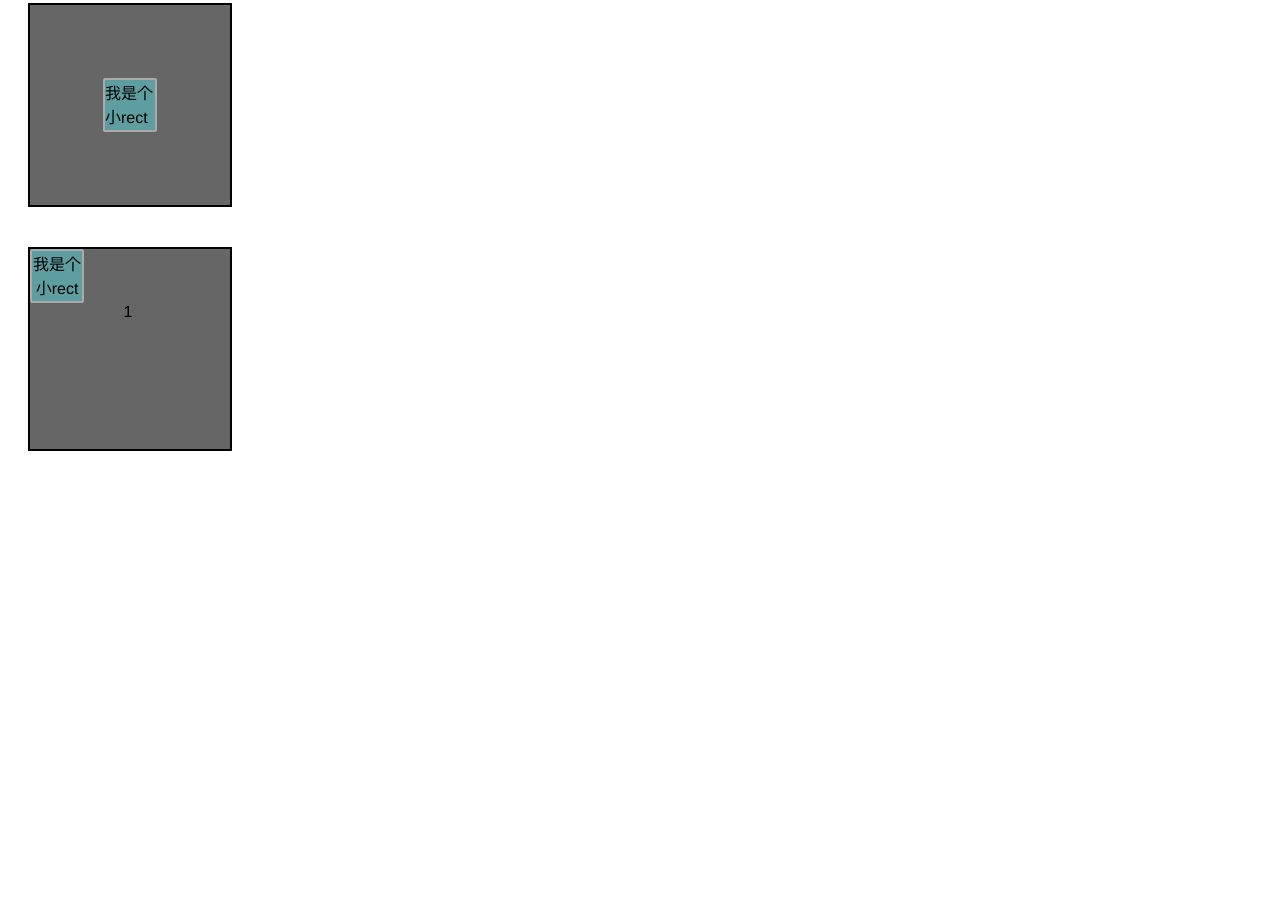
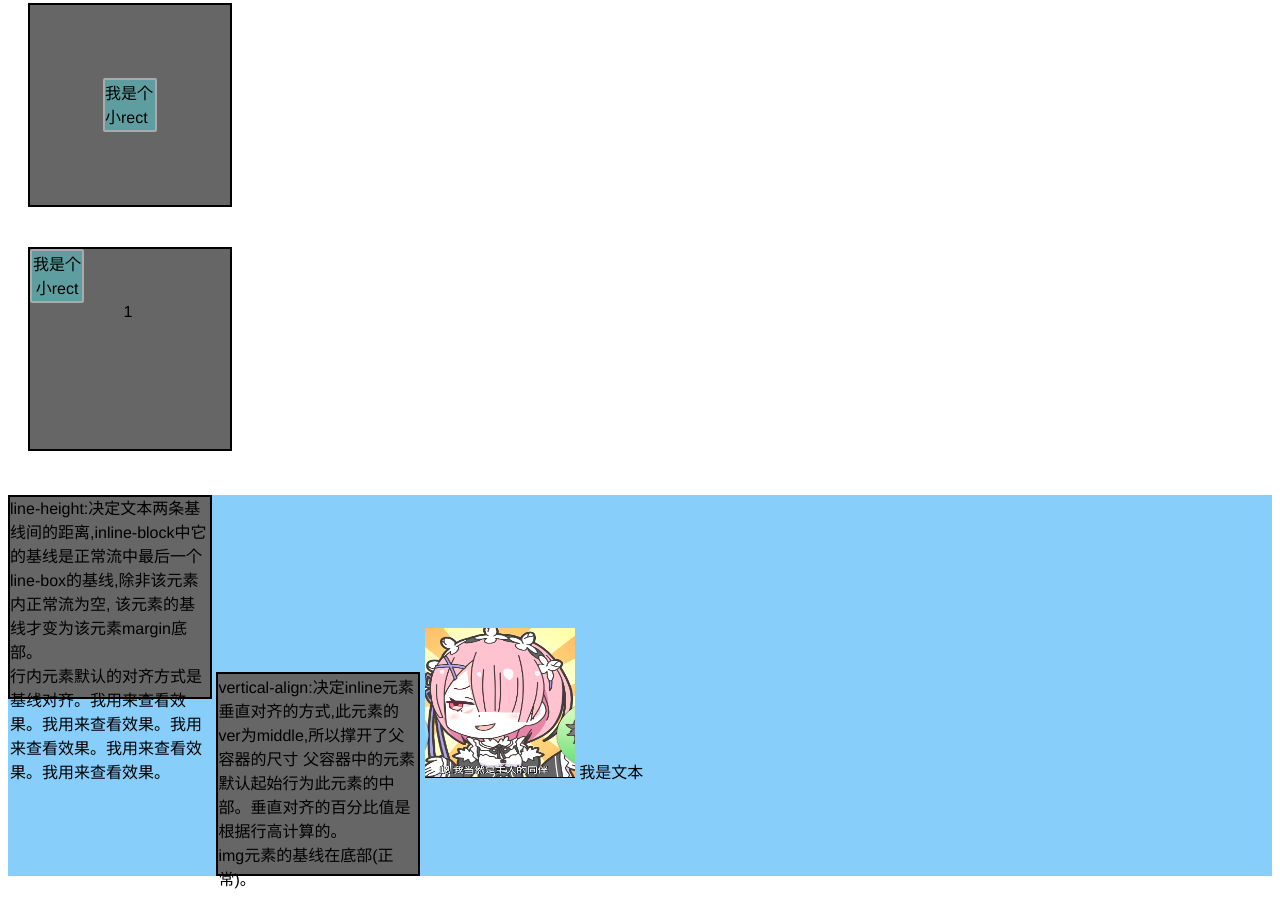
Before and after one commit to qiaolei1973/css-learn, a website with bundled scripts: page index.html in a window 1280 px wide. Shown: the part 1805-2709 px from the top of the page. Before the commit the page ends 2308 px from the top, so only its background shows below. Built offline with nearby package versions, Linux system fonts and the light colour scheme.

Commit message:
line-height,vertical-align样式demo

```diff
--- a/index.html
+++ b/index.html
@@ -106,7 +106,24 @@
         <div class="inline-center">
             <div class="center-content"></div>
         </div>
+    </section>
 
+    <!-- line-height/vertical-align -->
+    <section>
+        <div class="content">
+            <div class="line-height">
+                line-height:决定文本两条基线间的距离,inline-block中它的基线是正常流中最后一个line-box的基线,除非该元素内正常流为空,
+                该元素的基线才变为该元素margin底部。<br/>
+                行内元素默认的对齐方式是基线对齐。我用来查看效果。我用来查看效果。我用来查看效果。我用来查看效果。我用来查看效果。
+                </div>
+            <div class="vertical-align">
+                vertical-align:决定inline元素垂直对齐的方式,此元素的ver为middle,所以撑开了父容器的尺寸
+                父容器中的元素默认起始行为此元素的中部。垂直对齐的百分比值是根据行高计算的。<br/>
+                img元素的基线在底部(正常)。
+                </div>
+            <img src="./resource/img1.jpg" alt=""/>
+            我是文本
+        </div>
     </section>
 
     <script src='/bundle.js'></script>
--- a/total-style.scss
+++ b/total-style.scss
@@ -273,17 +273,42 @@ body {
     // display: inline;
     text-align: center;
     overflow: auto;
-    &:after{
+    &:after {
         content: '1';
         height: 100%;
         margin-left: -0.25em;
     }
-    &:after,.center-content{
+    &:after,
+    .center-content {
         display: inline-block;
-        vertical-align:middle;
+        vertical-align: middle;
     }
     .center-content {
         @include simple-small-react;
         max-width: 99%;
     }
 }
+
+.content {
+    width: 100%;
+    background-color: lightskyblue;
+    padding: 0;
+    //line-height:0.1;
+    .line-height {
+        display: inline;
+        @include simple-rect;
+        line-height: 1.5;
+        margin: 0;
+    }
+    .vertical-align {
+        @include simple-rect;
+        vertical-align: middle;
+        margin: 0;
+    }
+    img{
+        //transform: scale(.5,.5);
+        width: 150px;
+        height: 150px;
+        vertical-align: normal;
+    }
+}
```
